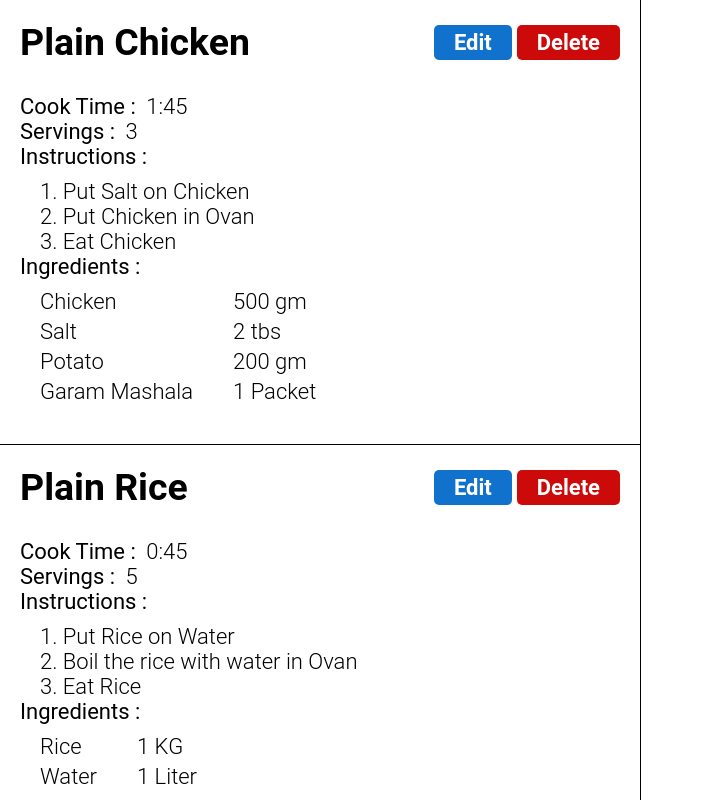
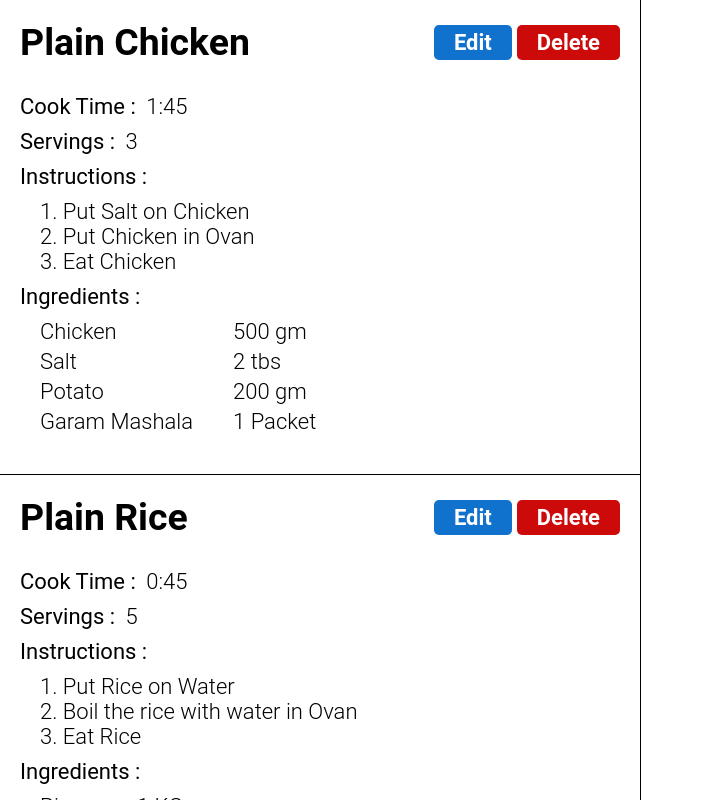
Before and after one commit to Mridul2820/create-recipe-app, a React (Create React App) app: page / in a window 1280 px wide. Shown: the top 800 px of the page, without its empty margins (0-704 px from the left). Built offline with nearby package versions, Linux system fonts and the light colour scheme.

Commit message:
Add recipe and delete recipe button works

```diff
--- a/package.json
+++ b/package.json
@@ -9,7 +9,8 @@
     "node-sass": "^4.14.1",
     "react": "^16.13.1",
     "react-dom": "^16.13.1",
-    "react-scripts": "3.4.3"
+    "react-scripts": "3.4.3",
+    "uuid": "^8.3.2"
   },
   "scripts": {
     "start": "react-scripts start",
--- a/src/components/App.js
+++ b/src/components/App.js
@@ -1,12 +1,40 @@
-import React from 'react';
+import React, {useState} from 'react';
 import RecipeList from './RecipeList';
-import '../sass/app.scss'
+import '../sass/app.scss';
+import { v4 as uuidv4 } from "uuid";
 
 function App() {
+    const [recipes, setRecipes] = useState(sampleRecipes)
+
+    function handleRecipeAdd() {
+        const newRecipe = {
+            id: uuidv4(),
+            name: 'New',
+            servings: 1,
+            cookTime: '1:00',
+            instructions: 'Instr.',
+            ingredients: [
+                {id: uuidv4(), name: 'Name', amount:'1 Tbs'}
+            ]
+        }
+
+        setRecipes([...recipes, newRecipe])
+    }
+
+    function handleRecipeDelete(id) {
+        setRecipes(recipes.filter(recipes => recipes.id !== id))
+    }
+
     return (
-        <RecipeList recipes={sampleRecipes}/>
+        <RecipeList
+            recipes={recipes}
+            handleRecipeAdd={handleRecipeAdd}
+            handleRecipeDelete={handleRecipeDelete}
+        />
     )
 }
+
+
 
 const sampleRecipes = [
     {
--- a/src/components/Recipe.js
+++ b/src/components/Recipe.js
@@ -3,11 +3,13 @@ import IngredientList from './IngredientList';
 
 export default function Recipe(props) {
     const {
+        id,
         name,
         cookTime,
         servings,
         instructions,
-        ingredients
+        ingredients ,
+        handleRecipeDelete
     } = props;
 
     return (
@@ -16,23 +18,25 @@ export default function Recipe(props) {
                 <h3 className="recipe__title">{name}</h3>
                 <div>
                     <button className="btn btn--primary mr-1">Edit</button>
-                    <button className="btn btn--denger">Delete</button>
+                    <button className="btn btn--denger"
+                    onClick={() => handleRecipeDelete(id)}
+                    >Delete</button>
                 </div>
             </div>
             <div className="recipe__row">
                 <span className="recipe__label">Cook Time : </span>
                 <span className="recipe__value">{cookTime}</span>
             </div>
-            <div recipe__row>
+            <div className="recipe__row">
                 <span className="recipe__label">Servings : </span>
                 <span className="recipe__value">{servings}</span>
             </div>
-            <div recipe__row>
+            <div className="recipe__row">
                 <span className="recipe__label">Instructions : </span>
                 <div className="recipe__value recipe__instructions recipe__value--indented">{instructions} </div>
             </div>
 
-            <div recipe__row>
+            <div className="recipe__row">
                 <span className="recipe__label">Ingredients : </span>
                 <div className="recipe__value recipe__value--indented">
                     <IngredientList ingredients={ingredients} />
--- a/src/components/RecipeList.js
+++ b/src/components/RecipeList.js
@@ -1,7 +1,8 @@
 import React from 'react';
 import Recipe from './Recipe';
 
-export default function RecipeList({recipes}) {
+export default function RecipeList(props) {
+    const {recipes, handleRecipeAdd, handleRecipeDelete} = props
     return (
         <div className="recipe-list">
             <div>
@@ -9,13 +10,17 @@ export default function RecipeList({recipes}) {
                     return (
                         <Recipe
                             key={recipe.id}
+                            handleRecipeDelete={handleRecipeDelete}
                             {...recipe}
                         />
                     )
                 })}
             </div>
             <div className="recipe-list__add-recipe-btn-container">
-                <button className="btn btn--primary">Add Recipe</button>
+                <button
+                    className="btn btn--primary"
+                    onClick={handleRecipeAdd}
+                >Add Recipe</button>
             </div>
         </div>
     )
```
Also changed, not shown: 1 other file (tests, documents, lock files or other folders).
